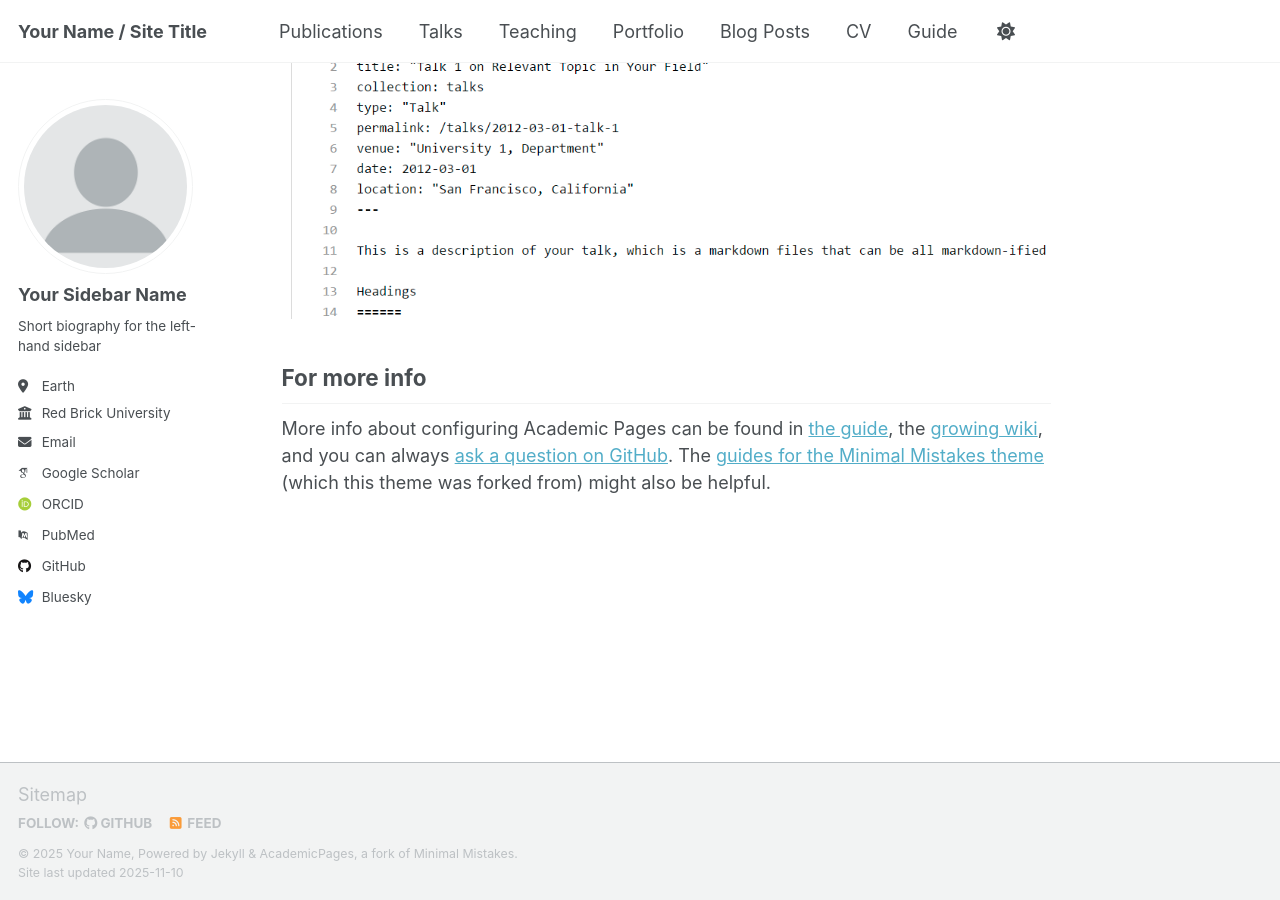
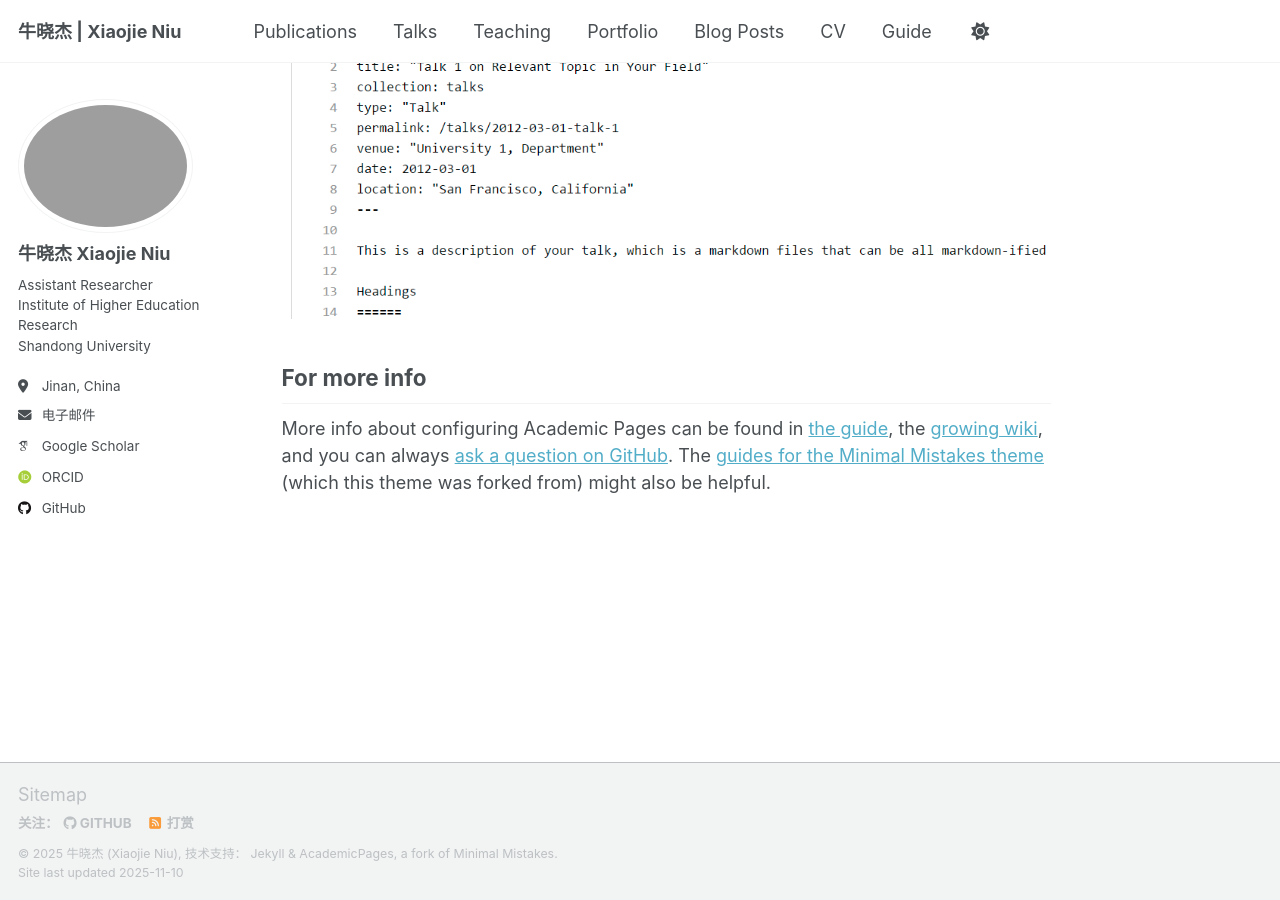
Before and after one commit to Xiaojie-Niu/xiaojie.github.io, a Jekyll site: the page built from _pages/about.md, in a window 1280 px wide and 900 px high, scrolled down 2880 px. Built offline with Jekyll 4.4.1, drawn with Linux system fonts in a browser that asks for light colours; some web fonts are replaced; a script that is not in the unit is left out; part of the change alters nothing that is shown.

Commit message:
Update _config.yml

```diff
--- a/_config.yml
+++ b/_config.yml
@@ -7,77 +7,54 @@
 # server process.
 
 # Basic Site Settings
-locale                   : "en-US"
-site_theme               : "default" # Currently available options are "default", "air"
-title                    : "Your Name / Site Title"
+locale                   : "zh-CN"  # 默认中文
+title                    : "牛晓杰 | Xiaojie Niu"
 title_separator          : "-"
-name                     : &name "Your Name"
-description              : &description "Your Name's academic portfolio"   # Update this with a general description of your site, this is the default if not overridden by a page
-url                      : https://academicpages.github.io # The base hostname & protocol for your site e.g. "https://[your GitHub username].github.io",
-                                                           # or if you already have some other page hosted on Github then use "https://[your GitHub username].github.io/[Your Repo Name]"
-baseurl                  : "" # the subpath of your site, e.g. "/blog"
-repository               : "academicpages/academicpages.github.io"
+name                     : &name "牛晓杰 (Xiaojie Niu)"
+description              : &description "Assistant Researcher at Institute of Higher Education Research, Shandong University"
+url                      : https://Xiaojie-Niu.github.io
+baseurl                  : ""
+repository               : "Xiaojie-Niu/xiaojie.github.io"
 
 # Site Author - The following control what appear as part of the author content on the side bar.
 #               If a field is blank the icon and link will not appear, otherwise it will be shown.
 #               Additional customization can be done by editing /_includes/author-profile.html
 author:
-  # Biographic information
-  avatar           : "profile.png"
-  name             : "Your Sidebar Name"
-  pronouns         : # example: "she/her"
-  bio              : "Short biography for the left-hand sidebar"
-  location         : "Earth"
-  employer         : "Red Brick University"
-  uri              : # URL
-  email            : "none@example.org"
-
-  # Academic websites
-  academia         : # URL
-  arxiv            : # URL - Update with the correct link to your profile
-  googlescholar    : "https://scholar.google.com/citations?user=PS_CX0AAAAAJ"
-  inspire-hep      : # URL
-  impactstory      : # URL
-  orcid            : "https://orcid.org/yourorcidurl"
-  semantic         : # URL
-  pubmed           : "https://www.ncbi.nlm.nih.gov/pubmed/?term=john+snow"
-  researchgate     : # URL
-  scopus           : # URL
-
-  # Repositories and software development
-  bitbucket        : # Username - Update with your username on the site
-  codepen          : # Username
-  dribbble         : # Username
-  github           : "academicpages"
-  kaggle           : # Username
-  stackoverflow    : # User number or user number and name (i.e., use "1" or "1/jeff-atwood")
-
-  # Social media
-  artstation       : # Username
-  bluesky          : "bsky.app" # Replace this with you Bluesky username
-  facebook         : # Username
-  flickr           : # Username
-  foursquare       : # Username
-  goodreads        : # Username
-  google_plus      : # Username
-  keybase          : # Username
-  instagram        : # Username
-  lastfm           : # Username
-  linkedin         : # Username
-  mastodon         : # URL
-  medium           : # URL
-  pinterest        : # Username
-  soundcloud       : # Username
-  steam            : # Username
-  telegram         : # URL
-  tumblr           : # Username
-  twitter          : # Username for X / Twitter
-  vine             : # Username
-  weibo            : # Username
-  wikipedia        : # Username
-  xing             : # Username
-  youtube          : # Username
-  zhihu            : # Username
+  name             : "牛晓杰 Xiaojie Niu"
+  avatar           : "profile.jpg"
+  bio              : "Assistant Researcher<br>Institute of Higher Education Research<br>Shandong University"
+  location         : "Jinan, China"
+  employer         :
+  pubmed           :
+  googlescholar    : "https://scholar.google.com.hk/citations?hl=zh-CN&user=zc_ZBNkAAAAJ"
+  email            : "xiaojie.niu@mail.bnu.edu.cn"
+  researchgate     :
+  uri              :
+  bitbucket        :
+  codepen          :
+  dribbble         :
+  flickr           :
+  facebook         :
+  foursquare       :
+  github           : "Xiaojie-Niu"
+  google_plus      :
+  keybase          :
+  instagram        :
+  impactstory      :
+  lastfm           :
+  linkedin         :
+  orcid            : "https://orcid.org/0000-0002-1085-489X"
+  pinterest        :
+  soundcloud       :
+  stackoverflow    :
+  steam            :
+  tumblr           :
+  twitter          :
+  vine             :
+  weibo            :
+  xing             :
+  youtube          :
+  wikipedia        :
 
 # Publication Category - The following the list of publication categories and their headings
 publication_category:
@@ -162,36 +139,6 @@ include:
   - .htaccess
   - _pages
   - files
-exclude:
-  - "*.sublime-project"
-  - "*.sublime-workspace"
-  - .asset-cache
-  - .bundle
-  - .github
-  - .jekyll-assets-cache
-  - .sass-cache
-  - assets/js/_main.js
-  - assets/js/plugins
-  - assets/js/vendor
-  - CHANGELOG
-  - Capfile
-  - config
-  - Dockerfile
-  - Gemfile
-  - Gruntfile.js
-  - gulpfile.js
-  - LICENSE
-  - local
-  - log
-  - node_modules
-  - package.json*
-  - Rakefile
-  - README
-  - tmp
-  - vendor
-keep_files:
-  - .git
-  - .svn
 encoding: "utf-8"
 markdown_ext: "markdown,mkdown,mkdn,mkd,md"
 
```
